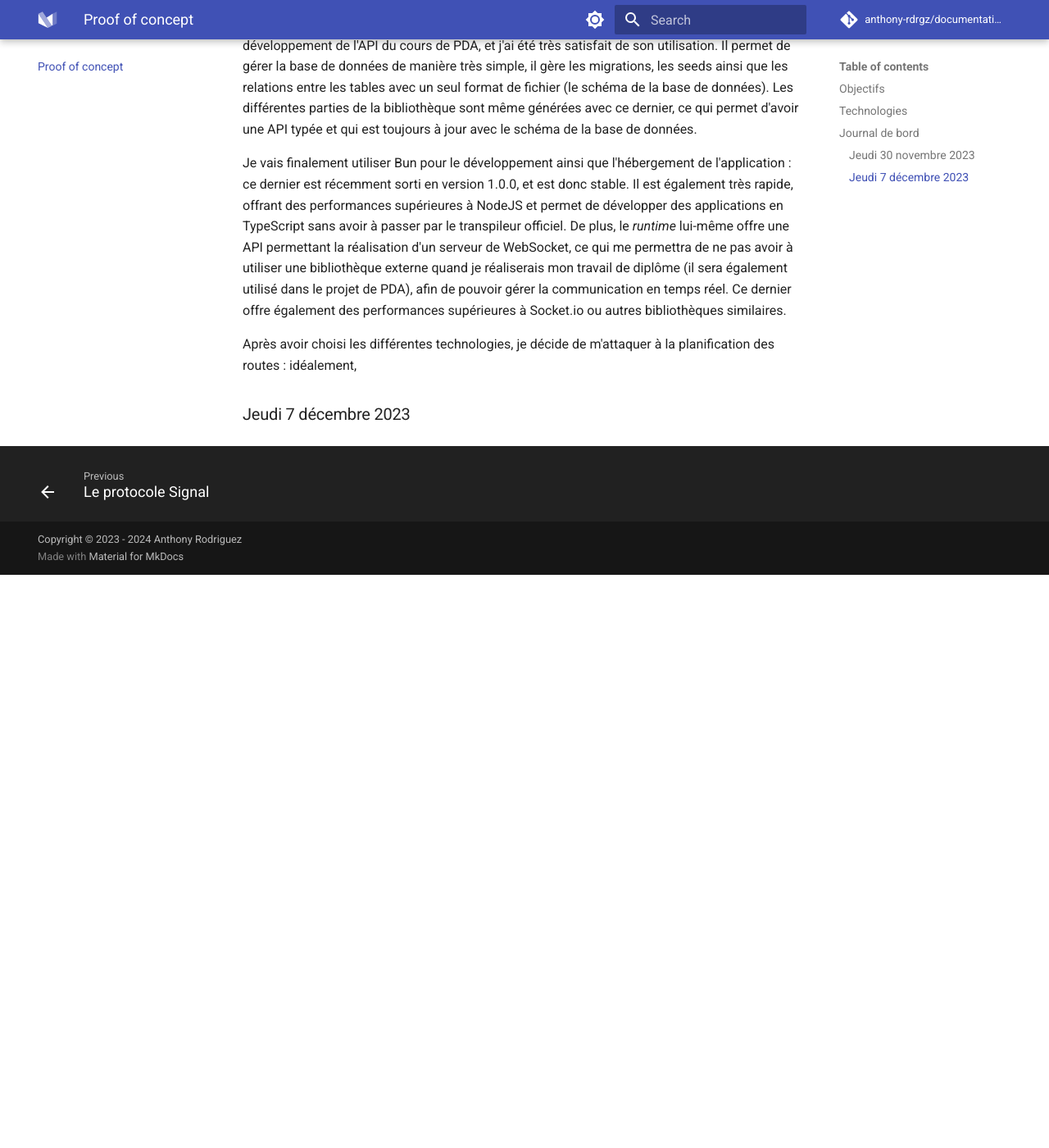
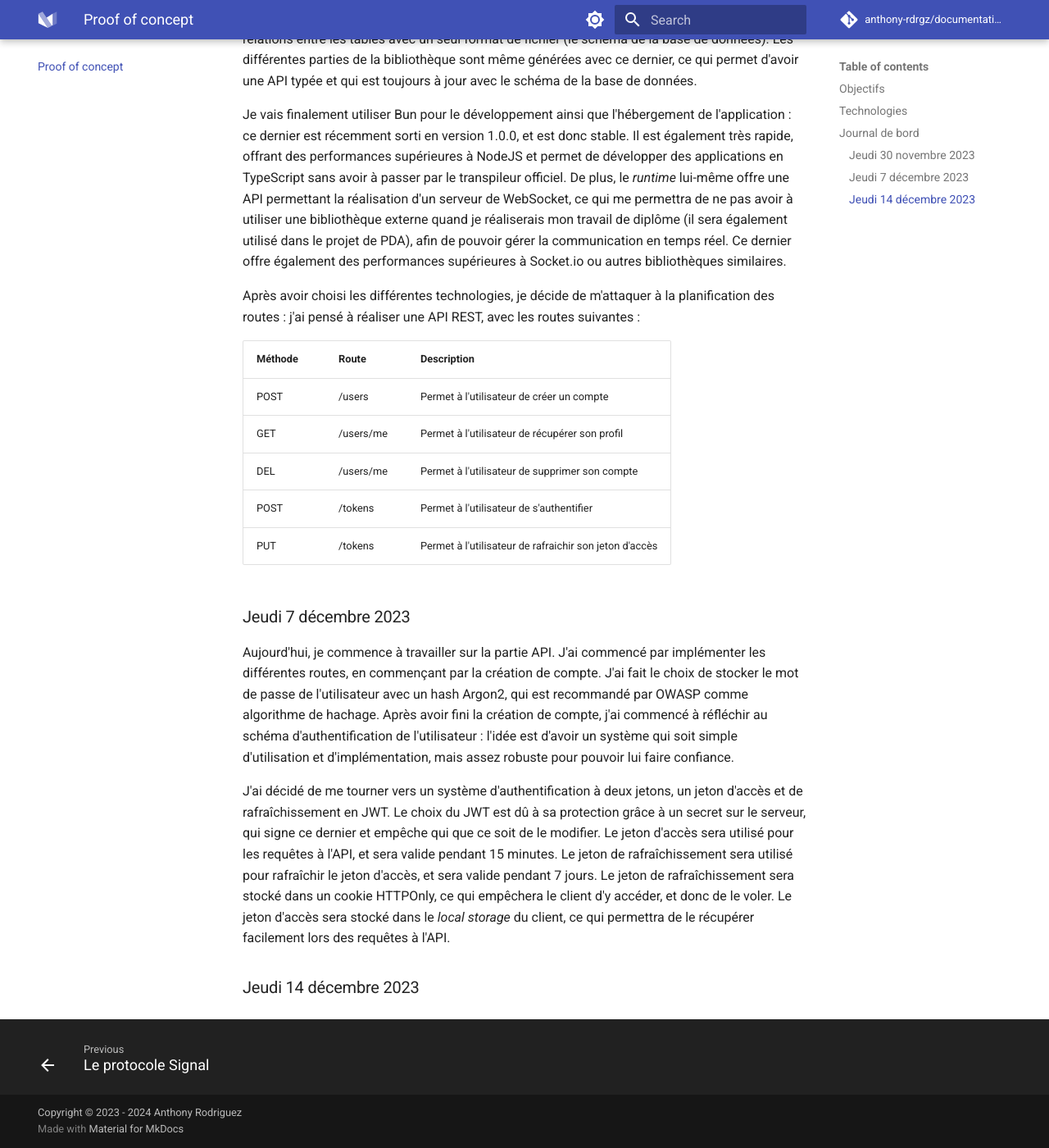
Before and after one commit to nezia1/missive-documentation, an MkDocs documentation site: the page built from docs/poc.md, in a window 1280 px wide and 1400 px high, scrolled down 1907 px. Shown: the whole window at 82% size. Built offline with MkDocs 1.6.1 and Material for MkDocs 9.7.7, drawn with Linux system fonts in a browser that asks for light colours; before the commit the page ends 2608 px from its top, so only the background shows below that; some of the changed text lies outside the part shown.

Commit message:
add new journal entry

```diff
--- a/docs/poc.md
+++ b/docs/poc.md
@@ -4,7 +4,7 @@ Un *Proof Of Concept* (POC) est un processus qui permet de commencer le travail
 
 ## Objectifs
 
-Réaliser une application qui permet à l'utilisateur de se connecter à un serveur, et de recevoir des messages de la part d'autres utilisateurs (non chiffrés). Cela permettra de tester la communication entre le client et le serveur, ainsi que la communication en temps réel entre les utilisateurs avec WebSocket.
+Réaliser une application qui permet à l'utilisateur de se connecter à une API, à l'aide d'une application Flutter. Cela permettra de tester l'autorisation entre le client et le serveur, qui est un point qui m'a toujours rendu perplexe.
 
 L'API sera sécurisée avec les mécanismes classiques du web (JWT, HTTPS, CORS). La connexion utilisateur sera également possible avec un jeton TOTP (*Time-based One-Time Password*), et qui sera possible de relier à une application d'authentification comme Google Authenticator ou Authy.
 
@@ -44,6 +43,20 @@ Prisma sera mon ORM de choix pour ce projet. J'ai aussi utilisé ce dernier pend
 
 Je vais finalement utiliser Bun pour le développement ainsi que l'hébergement de l'application : ce dernier est récemment sorti en version 1.0.0, et est donc stable. Il est également très rapide, offrant des performances supérieures à NodeJS et permet de développer des applications en TypeScript sans avoir à passer par le transpileur officiel. De plus, le *runtime* lui-même offre une API permettant la réalisation d'un serveur de WebSocket, ce qui me permettra de ne pas avoir à utiliser une bibliothèque externe quand je réaliserais mon travail de diplôme (il sera également utilisé dans le projet de PDA), afin de pouvoir gérer la communication en temps réel. Ce dernier offre également des performances supérieures à Socket.io ou autres bibliothèques similaires.
 
-Après avoir choisi les différentes technologies, je décide de m'attaquer à la planification des routes : idéalement,
+Après avoir choisi les différentes technologies, je décide de m'attaquer à la planification des routes : j'ai pensé à réaliser une API REST, avec les routes suivantes :
+
+| Méthode | Route     | Description                                            |
+|---------|-----------|--------------------------------------------------------|
+| POST    | /users    | Permet à l'utilisateur de créer un compte              |
+| GET     | /users/me | Permet à l'utilisateur de récupérer son profil         |
+| DEL     | /users/me | Permet à l'utilisateur de supprimer son compte         |
+| POST    | /tokens   | Permet à l'utilisateur de s'authentifier               |
+| PUT     | /tokens   | Permet à l'utilisateur de rafraichir son jeton d'accès |
 
 ### Jeudi 7 décembre 2023
+
+Aujourd'hui, je commence à travailler sur la partie API. J'ai commencé par implémenter les différentes routes, en commençant par la création de compte. J'ai fait le choix de stocker le mot de passe de l'utilisateur avec un hash Argon2, qui est recommandé par OWASP comme algorithme de hachage. Après avoir fini la création de compte, j'ai commencé à réfléchir au schéma d'authentification de l'utilisateur : l'idée est d'avoir un système qui soit simple d'utilisation et d'implémentation, mais assez robuste pour pouvoir lui faire confiance.
+
+J'ai décidé de me tourner vers un système d'authentification à deux jetons, un jeton d'accès et de rafraîchissement en JWT. Le choix du JWT est dû à sa protection grâce à un secret sur le serveur, qui signe ce dernier et empêche qui que ce soit de le modifier. Le jeton d'accès sera utilisé pour les requêtes à l'API, et sera valide pendant 15 minutes. Le jeton de rafraîchissement sera utilisé pour rafraîchir le jeton d'accès, et sera valide pendant 7 jours. Le jeton de rafraîchissement sera stocké dans un cookie HTTPOnly, ce qui empêchera le client d'y accéder, et donc de le voler. Le jeton d'accès sera stocké dans le *local storage* du client, ce qui permettra de le récupérer facilement lors des requêtes à l'API.
+
+### Jeudi 14 décembre 2023
--- a/mkdocs.yml
+++ b/mkdocs.yml
@@ -75,6 +75,7 @@ plugins:
 # Extensions
 markdown_extensions:
   - abbr
+  - tables
   - admonition
   - attr_list
   - def_list
```
Also changed, not shown: other parts of docs/poc.md (+0 -1 lines).
